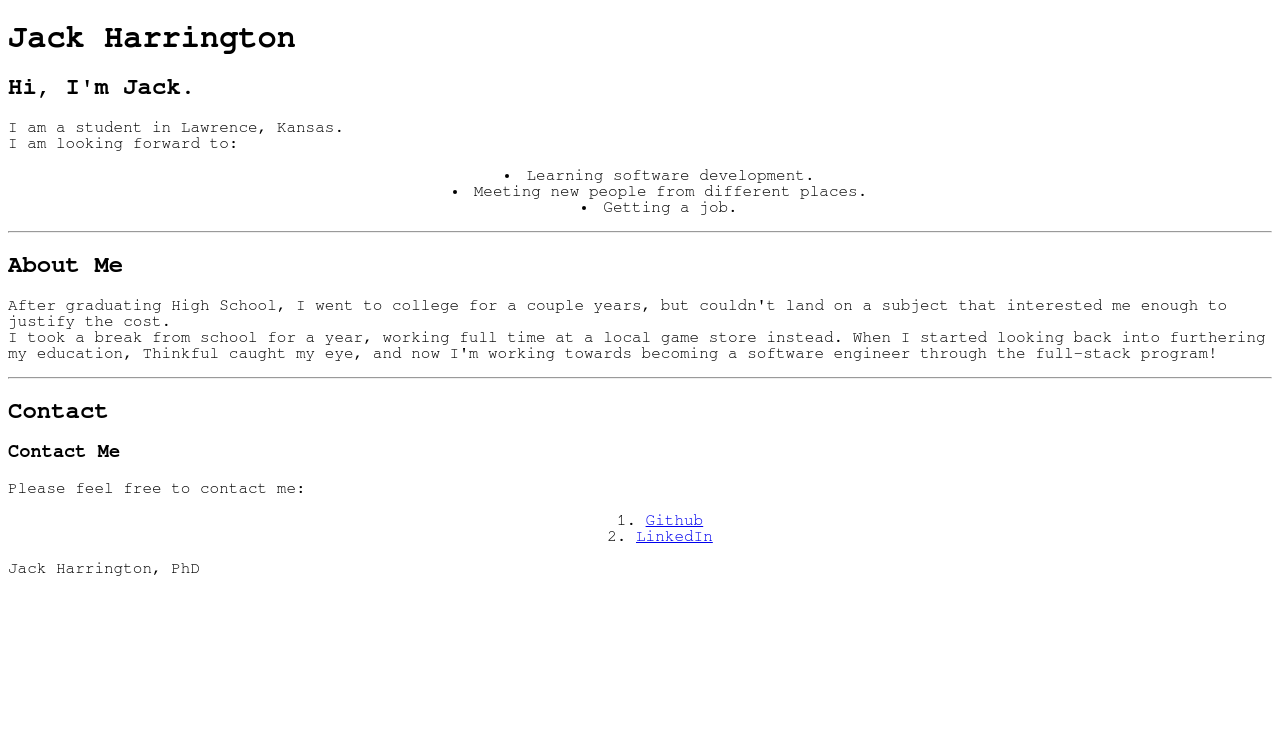
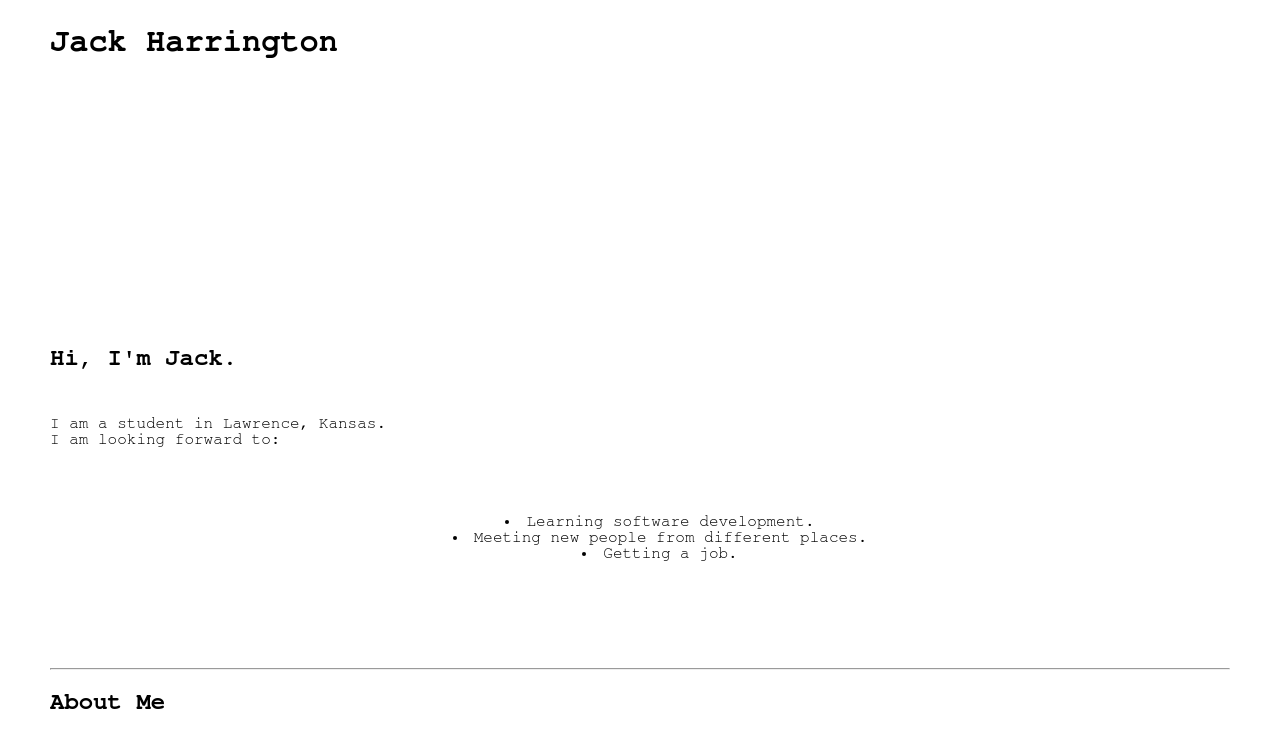
Before and after one commit to jharr023/Portfolio-Web-Page, a plain HTML site: page index.html in a window 1280 px wide. Shown: the top 731 px of the page. Drawn offline with Linux system fonts and the light colour scheme.

Commit message:
Update style.css

```diff
--- a/style.css
+++ b/style.css
@@ -2,7 +2,8 @@ body {
   font-family: FreeMono, monospace;
   background-color: FFFAFA;
   color: 191970;
-
+  margin: 25px 50px 75px;
+}
 ul {
   text-align: center;
   list-style-position: inside; }
@@ -10,3 +11,14 @@ ul {
 ol {
   text-align: center;
   list-style-position: inside; }
+
+  h1 {
+    height: 300px;
+  }
+
+  p {
+    padding-top: 25px;
+    padding-left: 25px
+    padding-right: 25px;
+    padding-bottom: 50px;
+  }
```
